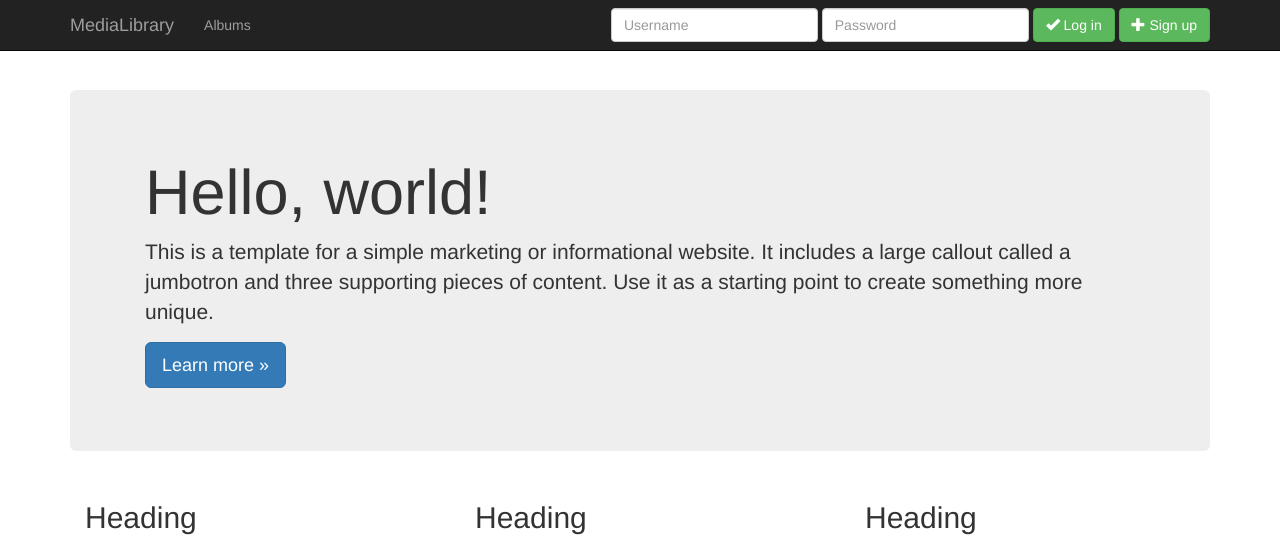
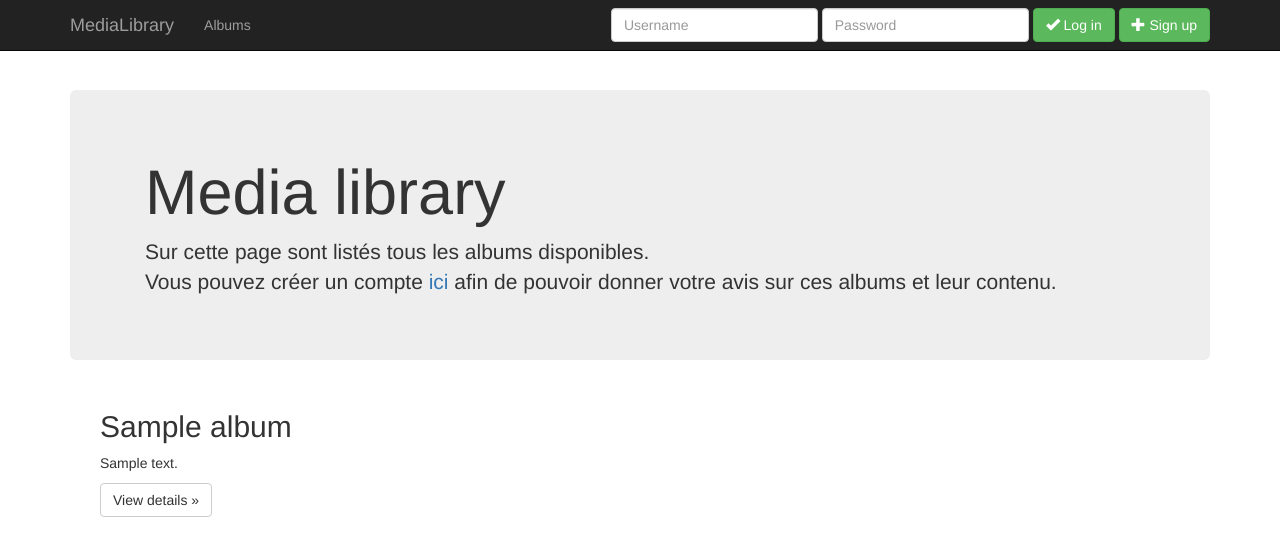
Before and after one commit to Mathsoum/MediaLibrary, a Django app: template templates/gallery/index.html in a window 1280 px wide. Shown: the top 546 px of the page. Run offline with Django 3.2, Linux system fonts and the light colour scheme; the template is opened without the code that fills it: most values are stand-ins (such as "Sample title", 1, 10 or a date in 2020); some libraries are stand-ins or nearby versions; grey boxes are pictures that could not be loaded.

Commit message:
Populate gallery index. Restore welcome index. Fixing link to users.add in tempaltes and users.views.

```diff
--- a/MediaLibrary/urls.py
+++ b/MediaLibrary/urls.py
@@ -4,7 +4,7 @@ from django.conf import settings
 from django.conf.urls.static import static
 
 urlpatterns = patterns('',
-    url(r'^$', 'gallery.views.index'),
+    url(r'^$', 'MediaLibrary.views.index', name='index'),
     url(r'^admin/', include(admin.site.urls)),
     url(r'^gallery/', include('gallery.urls')),
     url(r'^users/', include('users.urls')),
--- a/gallery/templatetags/gallery_extras.py
+++ b/gallery/templatetags/gallery_extras.py
@@ -1,4 +1,13 @@
-from django import template
+from django.template import Library
+
+register = Library()
 
 
-register = template.Library()
+@register.filter
+def get_range(value):
+    return range(value)
+
+
+@register.filter
+def is_mod_3(value):
+    return value % 3 == 0
--- a/gallery/views.py
+++ b/gallery/views.py
@@ -8,7 +8,8 @@ from django.utils.text import slugify
 
 
 def index(request):
-    return render(request, 'gallery/index.html')
+    album_set = Album.objects.all()
+    return render(request, 'gallery/index.html', locals())
 
 
 def image_list(request):
--- a/templates/gallery/index.html
+++ b/templates/gallery/index.html
@@ -3,31 +3,29 @@
     <!-- Main jumbotron for a primary marketing message or call to action -->
     <div class="jumbotron">
       <div class="container">
-        <h1>Hello, world!</h1>
-        <p>This is a template for a simple marketing or informational website. It includes a large callout called a jumbotron and three supporting pieces of content. Use it as a starting point to create something more unique.</p>
-        <p><a class="btn btn-primary btn-lg" href="#" role="button">Learn more &raquo;</a></p>
+        <h1>Media library</h1>
+        <p>Sur cette page sont list&eacute;s tous les albums disponibles.<br />
+        Vous pouvez cr&eacute;er un compte <a href="{% url 'users.views.add' %}">ici</a> afin de pouvoir donner votre avis sur ces albums et leur contenu.</p>
       </div>
     </div>
 
+    {% load gallery_extras %}
+
     <div class="container">
       <!-- Example row of columns -->
-      <div class="row">
-        <div class="col-md-4">
-          <h2>Heading</h2>
-          <p>Donec id elit non mi porta gravida at eget metus. Fusce dapibus, tellus ac cursus commodo, tortor mauris condimentum nibh, ut fermentum massa justo sit amet risus. Etiam porta sem malesuada magna mollis euismod. Donec sed odio dui. </p>
-          <p><a class="btn btn-default" href="#" role="button">View details &raquo;</a></p>
-        </div>
-        <div class="col-md-4">
-          <h2>Heading</h2>
-          <p>Donec id elit non mi porta gravida at eget metus. Fusce dapibus, tellus ac cursus commodo, tortor mauris condimentum nibh, ut fermentum massa justo sit amet risus. Etiam porta sem malesuada magna mollis euismod. Donec sed odio dui. </p>
-          <p><a class="btn btn-default" href="#" role="button">View details &raquo;</a></p>
-       </div>
-        <div class="col-md-4">
-          <h2>Heading</h2>
-          <p>Donec sed odio dui. Cras justo odio, dapibus ac facilisis in, egestas eget quam. Vestibulum id ligula porta felis euismod semper. Fusce dapibus, tellus ac cursus commodo, tortor mauris condimentum nibh, ut fermentum massa justo sit amet risus.</p>
-          <p><a class="btn btn-default" href="#" role="button">View details &raquo;</a></p>
-        </div>
-      </div>
+        {% for album in album_set %}
+            {% if forloop.counter|is_mod_3 %}
+            <div class="row">
+            {% endif %}
+                <div class="col-sm-4">
+                  <h2>{{ album.title }}</h2>
+                  <p>{{ album.description }}</p>
+                  <p><a class="btn btn-default" href="{% url 'gallery.views.album_detail' album.slug %}" role="button">View details &raquo;</a></p>
+                </div>
+            {% if forloop.counter|is_mod_3 %}
+            </div>
+            {% endif %}
+        {% endfor %}
     </div>
 
 {% endblock %}
--- a/templates/global/main.html
+++ b/templates/global/main.html
@@ -38,7 +38,7 @@
                     <span class="glyphicon glyphicon-remove"></span> Logout
                 </a>
             {% else %}
-                <form action="{% url 'users.views.connexion' %}" method="post" class="navbar-form navbar-right" role="form">
+                <form action="{% url 'users.views.connexion_navbar' %}" method="post" class="navbar-form navbar-right" role="form">
                     {% csrf_token %}
                     <div class="form-group">
                         <input type="text" placeholder="Username" name="username" class="form-control">
@@ -49,7 +49,7 @@
                     <button type="submit" class="btn btn-success">
                         <span class="glyphicon glyphicon-ok" aria-hidden="true"></span> Log in
                     </button>
-                    <a href="{% url 'users.views.user_add' %}" class="btn btn-success">
+                    <a href="{% url 'users.views.add' %}" class="btn btn-success">
                         <span class="glyphicon glyphicon-plus" aria-hidden="true"></span> Sign up
                     </a>
                 </form>
--- a/templates/users/user_add.html
+++ b/templates/users/add.html
@@ -14,7 +14,7 @@
 {% bootstrap_messages %}
 
 <div class="container">
-    <form action="{% url 'gallery.views.user_add' %}" method="post" class="form form-horizontal">
+    <form action="{% url 'users.views.add' %}" method="post" class="form form-horizontal">
         {% csrf_token %}
         <div class="form-group">
             {% bootstrap_field form.username layout='horizontal' %}
--- a/users/urls.py
+++ b/users/urls.py
@@ -3,8 +3,8 @@ from django.conf.urls import patterns, url
 __author__ = 'Mathieu'
 
 urlpatterns = patterns('users.views',
-    url(r'^add$', 'user_add', name='user_add'),
+    url(r'^add$', 'add', name='add'),
     url(r'^connexion$', 'connexion_view', name='connexion_view'),
-    url(r'^login$', 'connexion', name='connexion'),
+    url(r'^login$', 'connexion_navbar', name='connexion_navbar'),
     url(r'^logout$', 'logout_view', name='logout'),
 )
--- a/users/views.py
+++ b/users/views.py
@@ -15,7 +15,7 @@ def logout_view(request):
     return redirect('index', permanent=True)
 
 
-def user_add(request):
+def add(request):
     error = False
 
     if request.method == "POST":
@@ -32,10 +32,10 @@ def user_add(request):
     else:
         form = UserCreationForm()
 
-    return render(request, 'users/user_add.html', locals())
+    return render(request, 'users/add.html', locals())
 
 
-def connexion(request):
+def connexion_navbar(request):
     if request.method == 'POST':
         username = request.POST['username']
         password = request.POST['password']
```
Also changed, not shown: MediaLibrary/views.py (added, +7 -0 lines).
